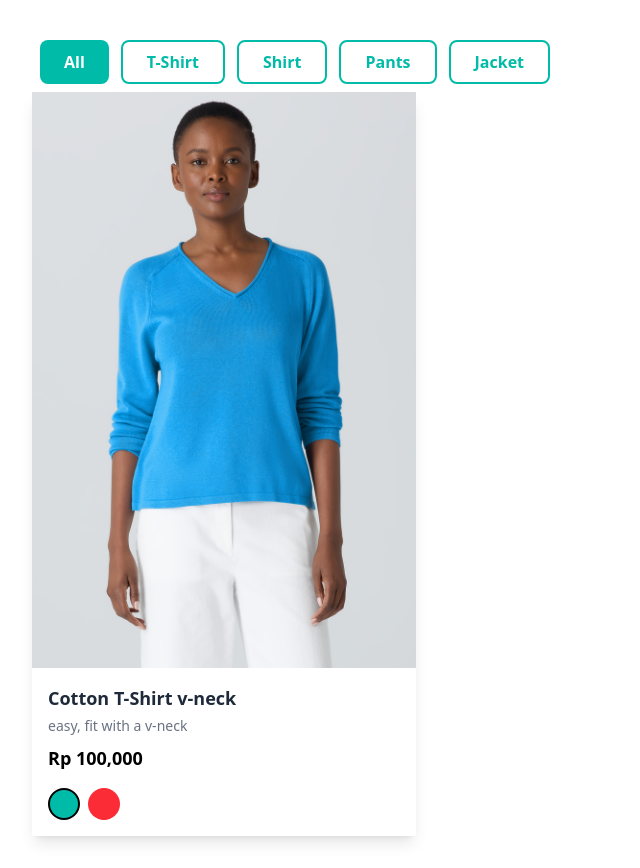
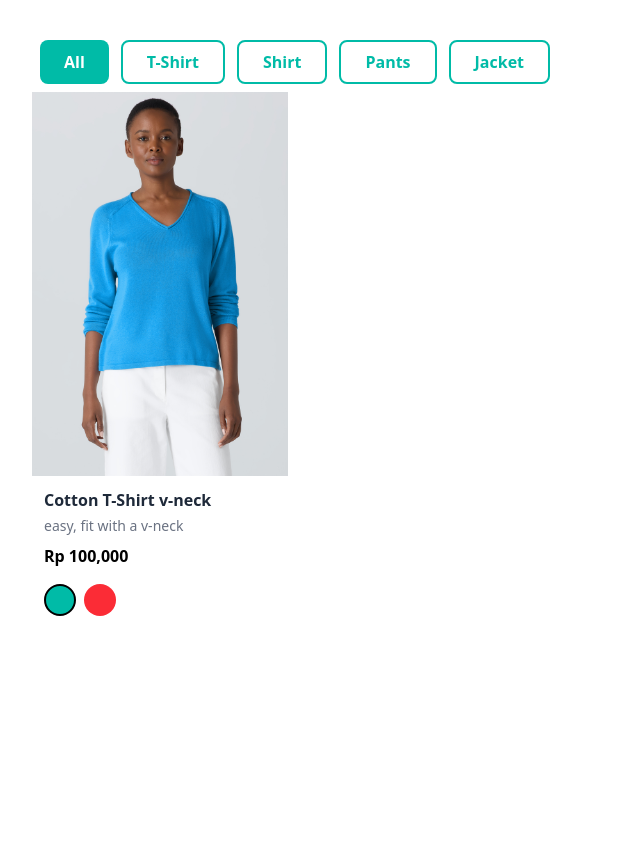
Before and after one commit to FikryRamadhan/IFEST, a React (Vite) app: page / in a window 1280 px wide. Shown: the whole page, without its empty margins (0-640 px from the left). After the commit the page ends 800 px from the top, so only its background shows below. Built offline with nearby package versions, Linux system fonts and the light colour scheme.

Commit message:
IFEST-1:card and category (onprogres)

```diff
--- a/src/component/Card.tsx
+++ b/src/component/Card.tsx
@@ -34,7 +34,7 @@ const Card = ({ name, description, images, hoverImages, price, colors }) => {
   };
 
   return (
-    <div className="bg-white shadow-lg overflow-hidden max-w-sm text-left">
+    <div className="bg-white overflow-hidden max-w-xs w-64 text-left">
       <div
         className="relative"
         onMouseEnter={handleMouseEnter}
@@ -47,10 +47,10 @@ const Card = ({ name, description, images, hoverImages, price, colors }) => {
           </div>
         )}
       </div>
-      <div className="p-4">
-        <h2 className="text-lg font-semibold text-gray-800">{name}</h2>
+      <div className="p-3">
+        <h2 className="text-md font-semibold text-gray-800">{name}</h2>
         <p className="text-sm text-gray-500 mt-1">{description}</p>
-        <p className="text-lg font-bold text-black-600 mt-2">Rp {price.toLocaleString()}</p>
+        <p className="text-md font-bold text-black-600 mt-2">Rp {price.toLocaleString()}</p>
 
         {/* Warna Selector */}
         <div className="flex gap-2 mt-4">
--- a/src/pages/Shop.tsx
+++ b/src/pages/Shop.tsx
@@ -11,7 +11,7 @@ const Shop = () => {
         categories={["All", "T-Shirt", "Shirt", "Pants", "Jacket"]}
         />
 
-    <div className="grid grid-cols-1 sm:grid-cols-2 md:grid-cols-3 lg:grid-cols-4 gap-6 mt-6">
+    <div className="grid grid-cols-2 sm:grid-cols-2 lg:grid-cols-4 gap-0 mt-6">
           {Products.map((product, index) => (
             <Card key={index} {...product} />
           ))}
```
